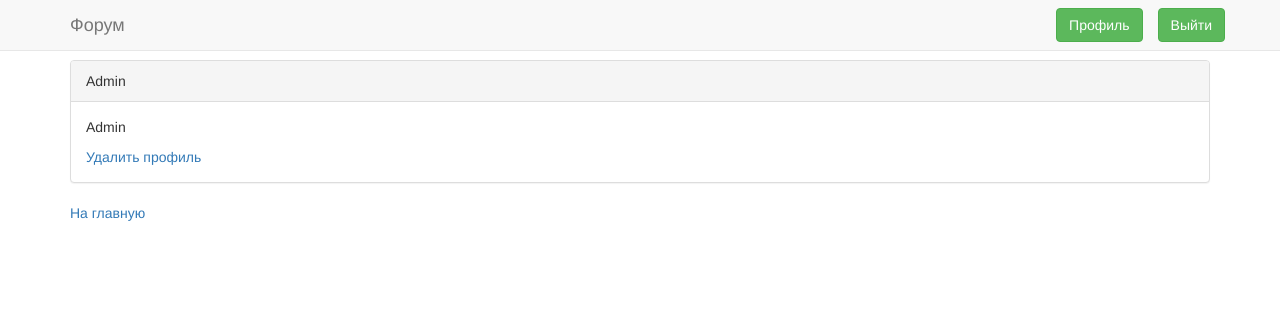
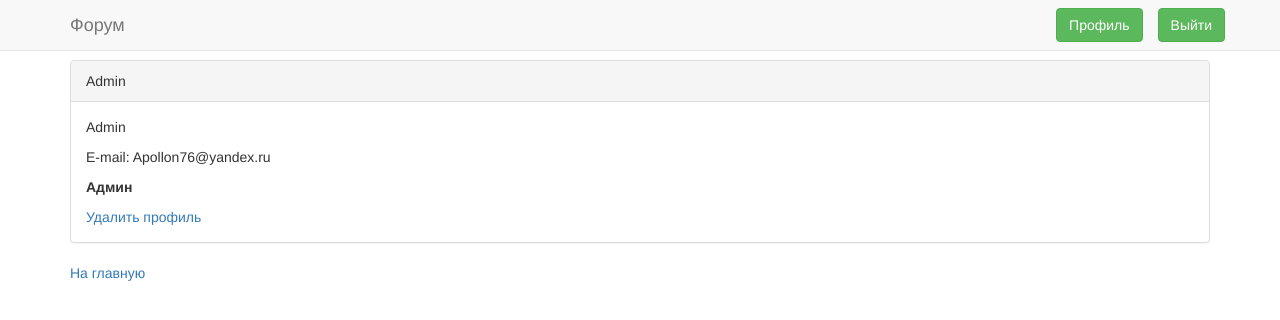
Before and after one commit to Apollon76/forum_django, a Django app: page /forum_app/profile/8/ in a window 1280 px wide. Shown: the top 320 px of the page. Run offline with Django 3.2, Linux system fonts and the light colour scheme; a user stored in the database is signed in; data comes from the database, SQL or seed files in the repository; some libraries are stand-ins or nearby versions.

Commit message:
Change profile

```diff
--- a/forum_app/templates/profile.html
+++ b/forum_app/templates/profile.html
@@ -7,6 +7,10 @@
         <p>Такого пользователя нет.</p>
     {% else %}
         <p>{{ cur_user.username }}</p>
+        <p>E-mail: {{ cur_user.email }}</p>
+        {% if user.is_staff %}
+            <p><b>Админ</b></p>
+        {% endif %}
         {% if user.is_staff or cur_user.id == user.id %}
             <a href="{% url 'delete_profile' user_id=cur_user.id %}">Удалить профиль</a><br>
         {% endif %}
```
